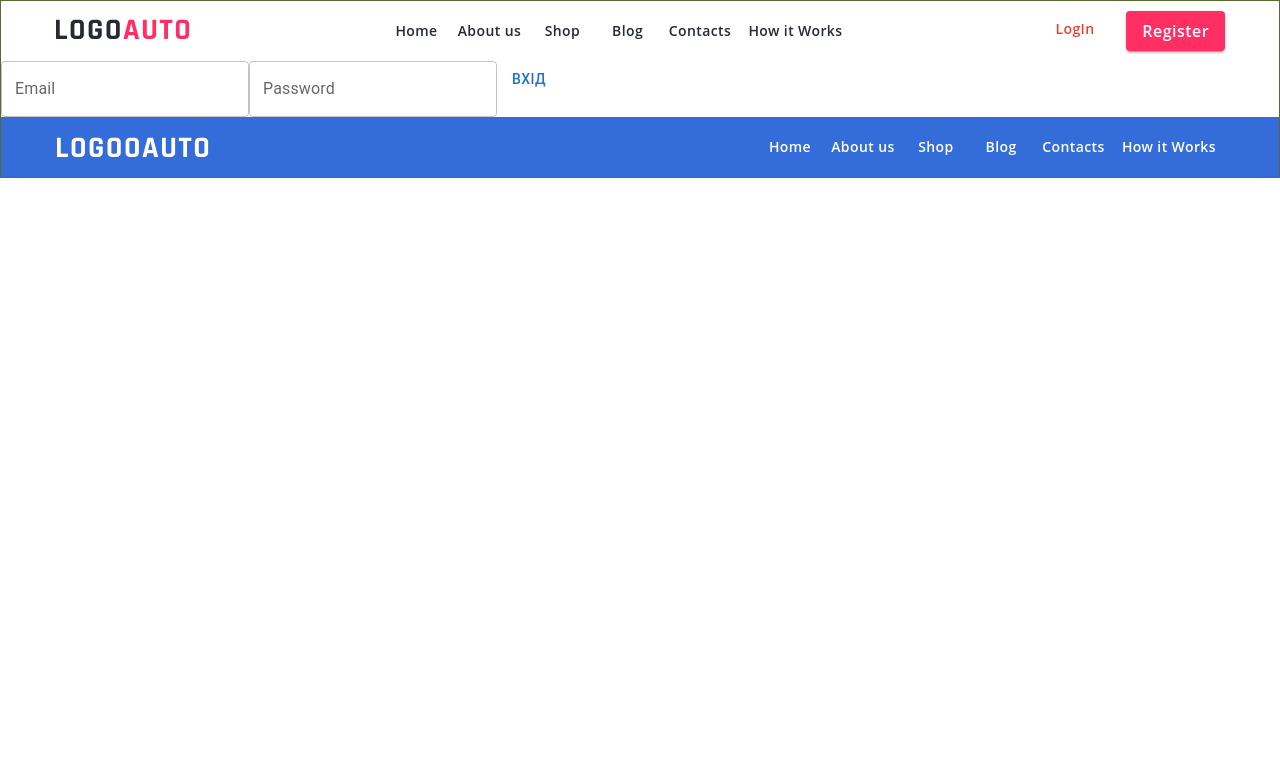
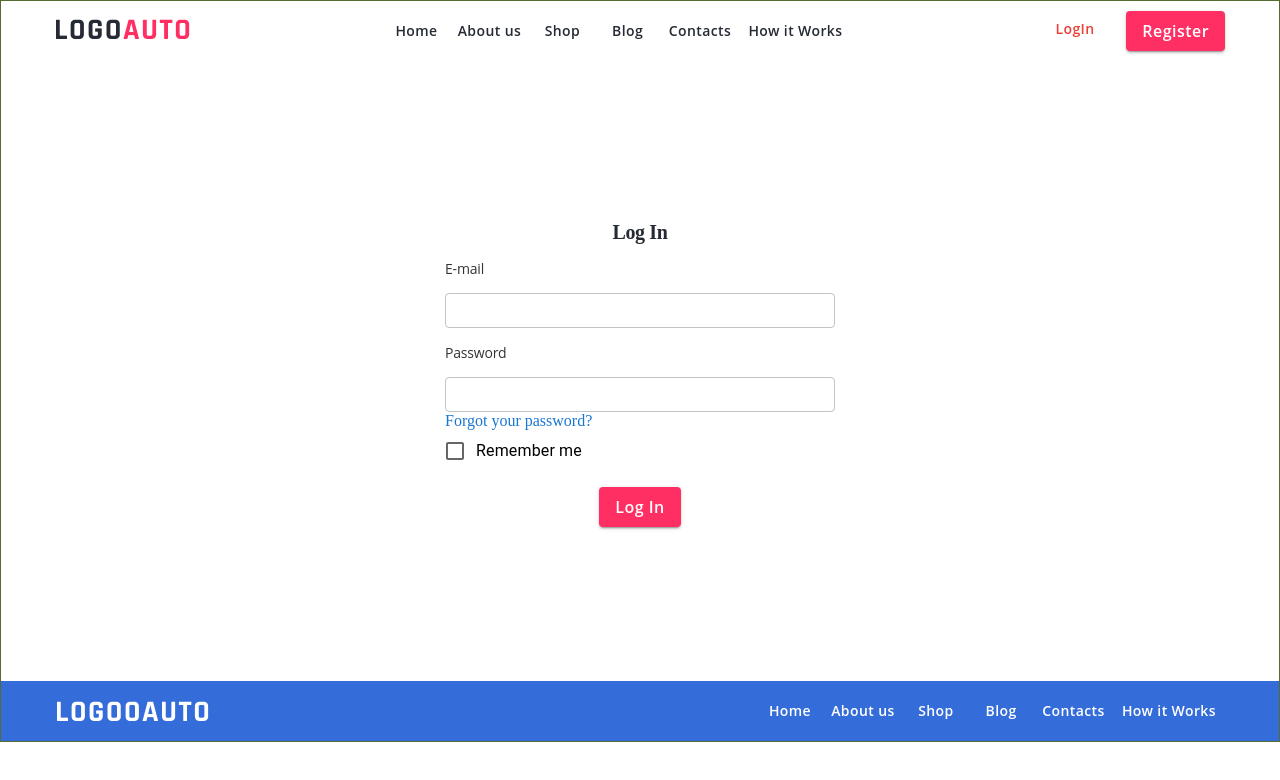
Before and after one commit to dankoBo/CarShop, a React (Vite) app: page /logIn in a window 1280 px wide. Shown: the top 780 px of the page. Built offline with nearby package versions, Linux system fonts and the light colour scheme.

Commit message:
creating LogIn page, form with validation

```diff
--- a/src/interface/containedButton/ContainedButton.jsx
+++ b/src/interface/containedButton/ContainedButton.jsx
@@ -3,7 +3,7 @@ import { ButtonStyled } from './ContainedButtonStyled'
 function ContainedButton(props) {
 	return (
 		<div>
-			<ButtonStyled background={props.background} variant='contained'>
+			<ButtonStyled type='submit' background={props.background} variant='contained'>
 				{props.name}
 			</ButtonStyled>
 		</div>
--- /dev/null
+++ b/src/interface/logInCheckbox/LogInCheckbox.jsx
@@ -0,0 +1,12 @@
+import FormControlLabel from '@mui/material/FormControlLabel';
+import Checkbox from '@mui/material/Checkbox';
+
+function LogInCheckbox() {
+	return (
+		<div>
+			<FormControlLabel control={<Checkbox />} label="Remember me" />
+		</div>
+	);
+}
+
+export default LogInCheckbox;
--- /dev/null
+++ b/src/interface/logInInput/LogInInput.jsx
@@ -0,0 +1,11 @@
+import { TextFieldStyled } from './LogInInputStyled'
+
+function LogInInput() {
+	return (
+		<div>
+			<TextFieldStyled />
+		</div>
+	);
+}
+
+export default LogInInput;
--- /dev/null
+++ b/src/interface/logInInput/LogInInputStyled.jsx
@@ -0,0 +1,12 @@
+import styled from 'styled-components'
+
+import TextField from '@mui/material/TextField';
+
+const TextFieldStyled = styled(TextField)`
+	& .MuiOutlinedInput-root {
+		width: 390px;
+		height: 35px;
+	}
+`
+
+export { TextFieldStyled }
--- a/src/layouts/logInPageLayout/LogIn.jsx
+++ b/src/layouts/logInPageLayout/LogIn.jsx
@@ -1,15 +1,21 @@
 import { useFormik } from 'formik';
 import * as Yup from 'yup';
 import { Button, TextField } from '@mui/material';
+import Link from '@mui/material/Link';
+import ContainedButton from '../../interface/containedButton/ContainedButton'
+
+import LogInInput from '../../interface/logInInput/LogInInput'
+import LogInCheckbox from '../../interface/logInCheckbox/LogInCheckbox';
+import { LogInWrapper, LogInTitle, InputName, ContainedButtonLogIn, ButtonWrapper } from './LogInStyled';
 
 // Схема валідації для полів форми
 const validationSchema = Yup.object().shape({
   email: Yup.string()
-    .email('Неправильний формат електронної пошти')
-    .required('Поле Email є обов\'язковим'),
+    .email('Enter a valid email')
+    .required('Email is required'),
   password: Yup.string()
-    .min(8, 'Пароль повинен містити принаймні 8 символів')
-    .required('Поле Password є обов\'язковим'),
+    .min(8, 'Password should be of minimum 8 characters length')
+    .required('Password is required'),
 });
 
 const LogIn = () => {
@@ -22,8 +28,11 @@ const LogIn = () => {
 	});
 
 	return (
+		<LogInWrapper>
+			<LogInTitle>Log In</LogInTitle>
 			<form onSubmit={formik.handleSubmit}>
-      <TextField
+					<InputName>E-mail</InputName>
+					<LogInInput
 						name="email"
 						type="email"
 						label="Email"
@@ -31,10 +40,10 @@ const LogIn = () => {
 						value={formik.values.email}
 					/>
 					{formik.errors.email && formik.touched.email && (
-        <div>{formik.errors.email}</div>
+						<div style={{ color: 'red' }}>{formik.errors.email}</div>
 					)}
-
-      <TextField
+					<InputName>Password</InputName>
+					<LogInInput
 						name="password"
 						type="password"
 						label="Password"
@@ -42,13 +51,15 @@ const LogIn = () => {
 						value={formik.values.password}
 					/>
 					{formik.errors.password && formik.touched.password && (
-        <div>{formik.errors.password}</div>
+						<div style={{ color: 'red' }}>{formik.errors.password}</div>
 					)}
-
-      <Button type="submit">
-        Вхід
-      </Button>
+					<Link href="#" underline='none'>Forgot your password?</Link>
+					<LogInCheckbox />
+					<ButtonWrapper>
+						<ContainedButtonLogIn name="Log In" background="red" />
+					</ButtonWrapper>
 			</form>
+		</LogInWrapper>
 	);
 };
 
--- a/src/layouts/logInPageLayout/LogInStyled.jsx
+++ b/src/layouts/logInPageLayout/LogInStyled.jsx
@@ -1,9 +1,43 @@
 import styled from 'styled-components'
+import ContainedButton from '../../interface/containedButton/ContainedButton'
 
 const LogInWrapper = styled.div`
 	width: 417px;
 	height: 340px;
 	margin: 140px auto;
+	display: flex;
+	flex-direction: column;
+	align-items: center;
 `
 
-export { LogInWrapper }
+const LogInTitle = styled.h2`
+	margin-top: 20px;
+	color: #252A34;
+	font-family: Rajdhani;
+	font-size: 20px;
+	font-style: normal;
+	font-weight: 700;
+	line-height: normal;
+	letter-spacing: -0.4px;
+`
+
+const InputName = styled.p`
+	margin: 15px 0;
+	color: #343434;
+	font-family: Open Sans;
+	font-size: 14px;
+	font-style: normal;
+	font-weight: 400;
+	line-height: normal;
+	letter-spacing: -0.2px;
+`
+
+const ContainedButtonLogIn = styled(ContainedButton)`
+	margin-left: 200px;
+`
+const ButtonWrapper = styled.div`
+	width: fit-content;
+	margin: 15px auto;
+`
+
+export { LogInWrapper, LogInTitle, InputName, ContainedButtonLogIn, ButtonWrapper }
```
Lines whose indentation alone changed are shown as unchanged.
